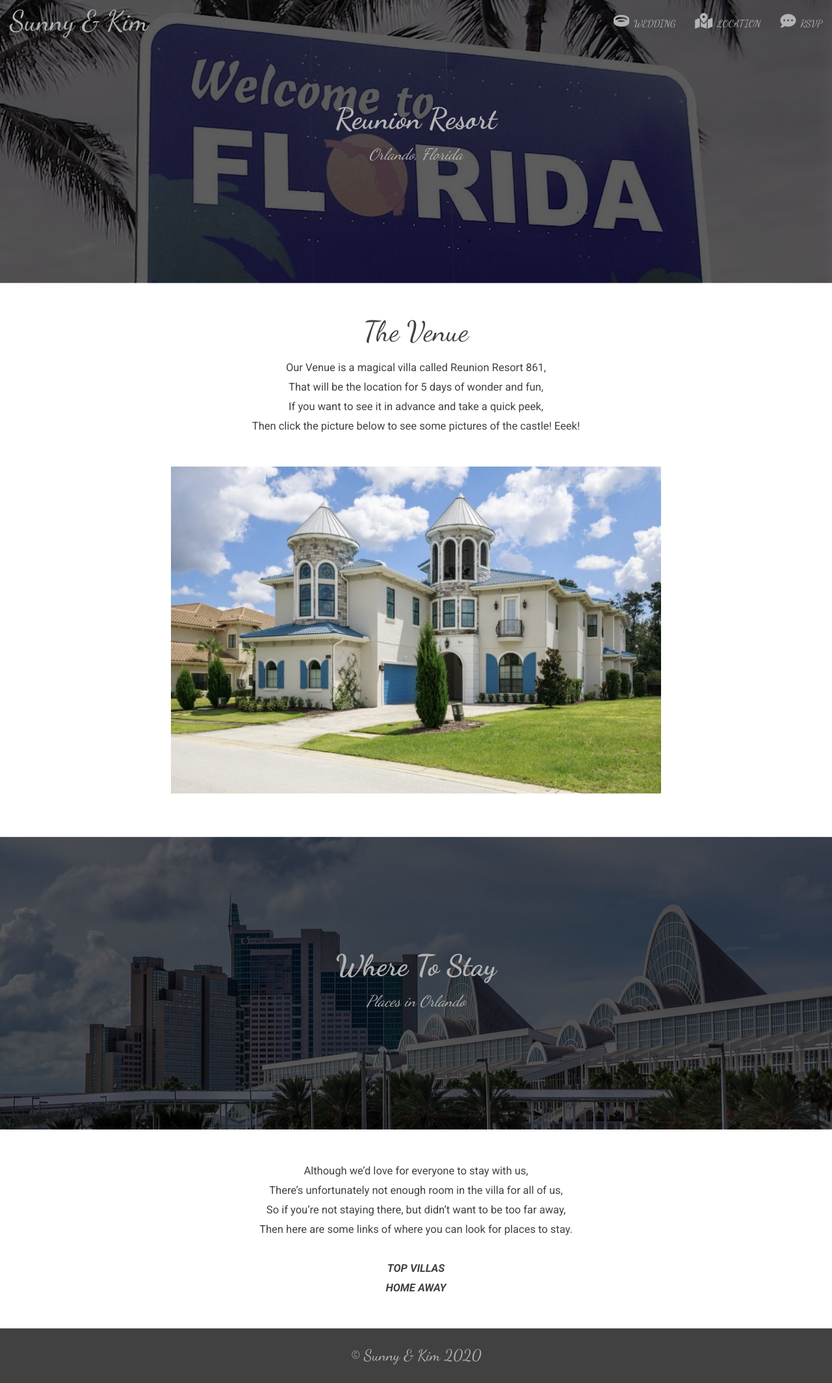
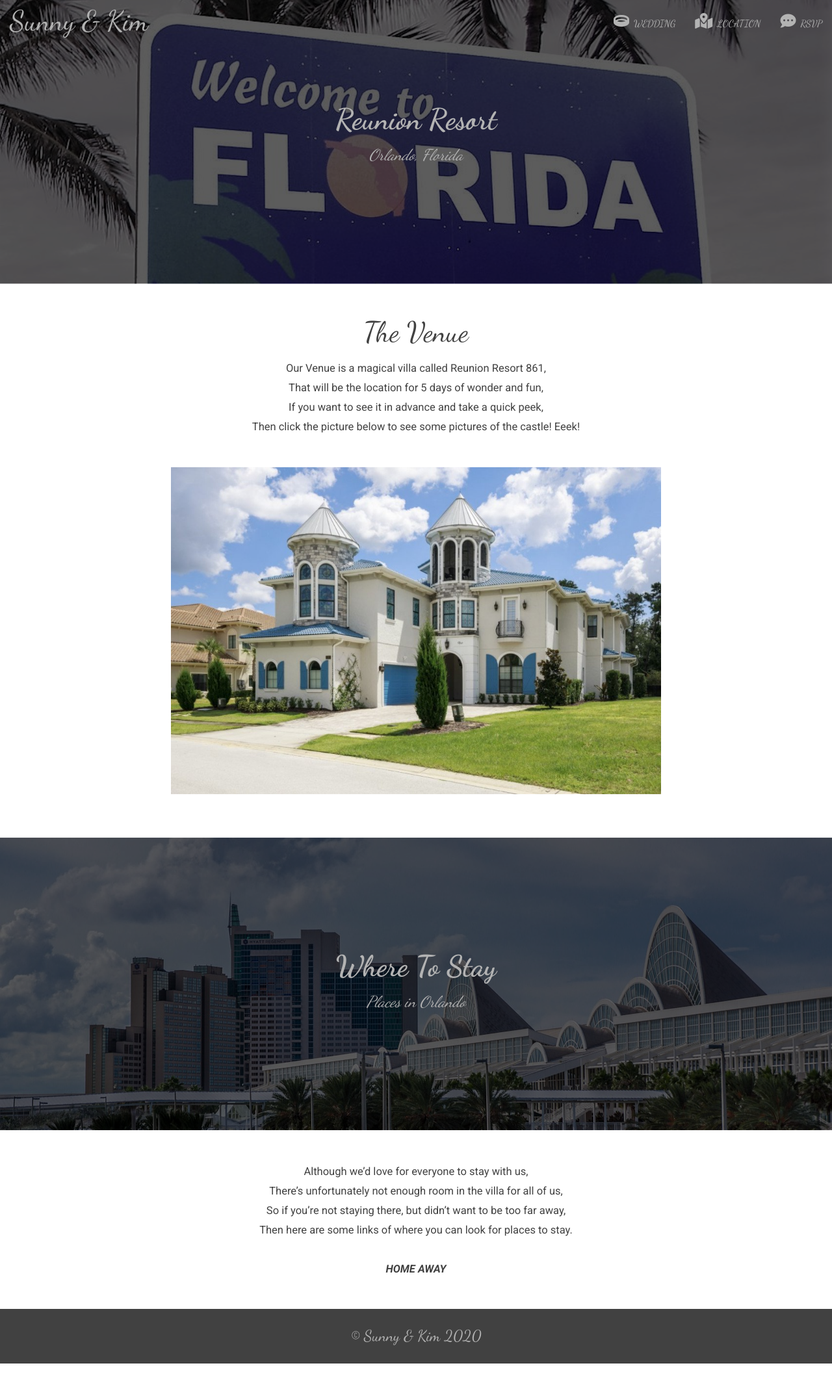
Before and after one commit to hebs87/wedding-website, a Django app: page /reply/location in a window 1280 px wide. Shown: the whole page at 65% size. After the commit the page ends 2098 px from the top, so only its background shows below. Run offline with Django 3.2, Linux system fonts and the light colour scheme; some libraries are stand-ins or nearby versions.

Commit message:
Added TODOs to location.html and removed some unwanted links

```diff
--- a/reply/templates/location.html
+++ b/reply/templates/location.html
@@ -20,6 +20,7 @@
         <!-- Villa Section -->
         <div class="col s12 venue-wrapper text">
             <h3 class="dancing-script">The Venue</h3>
+            <!-- TODO: Change text -->
             <p>
                 Our Venue is a magical villa called Reunion Resort 861,
                 <br/>
@@ -31,6 +32,7 @@
             </p>
         </div>
         <div class="col s12 villa-wrapper">
+            <!-- TODO: May need to be removed and replaced with the address instead -->
             <a href="https://www.thetopvillas.com/en_gb/destinations/florida/orlando/reunion-resort/reunion-resort-861" target="_blank">
                 <img class="responsive-image villa-img" src="{% static 'img/villa.jpg' %}" alt="Villa Image">
             </a>
@@ -51,6 +53,7 @@
     <div class="row center-align text">
         <!-- Where to Stay Section -->
         <div class="col s12 orlando-poem-wrapper">
+            <!-- TODO: Replace text -->
             <p>
                 Although we’d love for everyone to stay with us,
                 <br/>
@@ -61,10 +64,6 @@
                 Then here are some links of where you can look for places to stay.
             </p>
             <p class="link bold italic uppercase">
-                <a href="https://www.thetopvillas.com/" class="nav-link" aria-label="Top Villas Link" target="_blank">
-                    Top Villas
-                </a>
-                <br/>
                 <a href="https://www.homeaway.co.uk/" class="nav-link" aria-label="Home Away Link" target="_blank">
                     Home Away
                 </a>
```
